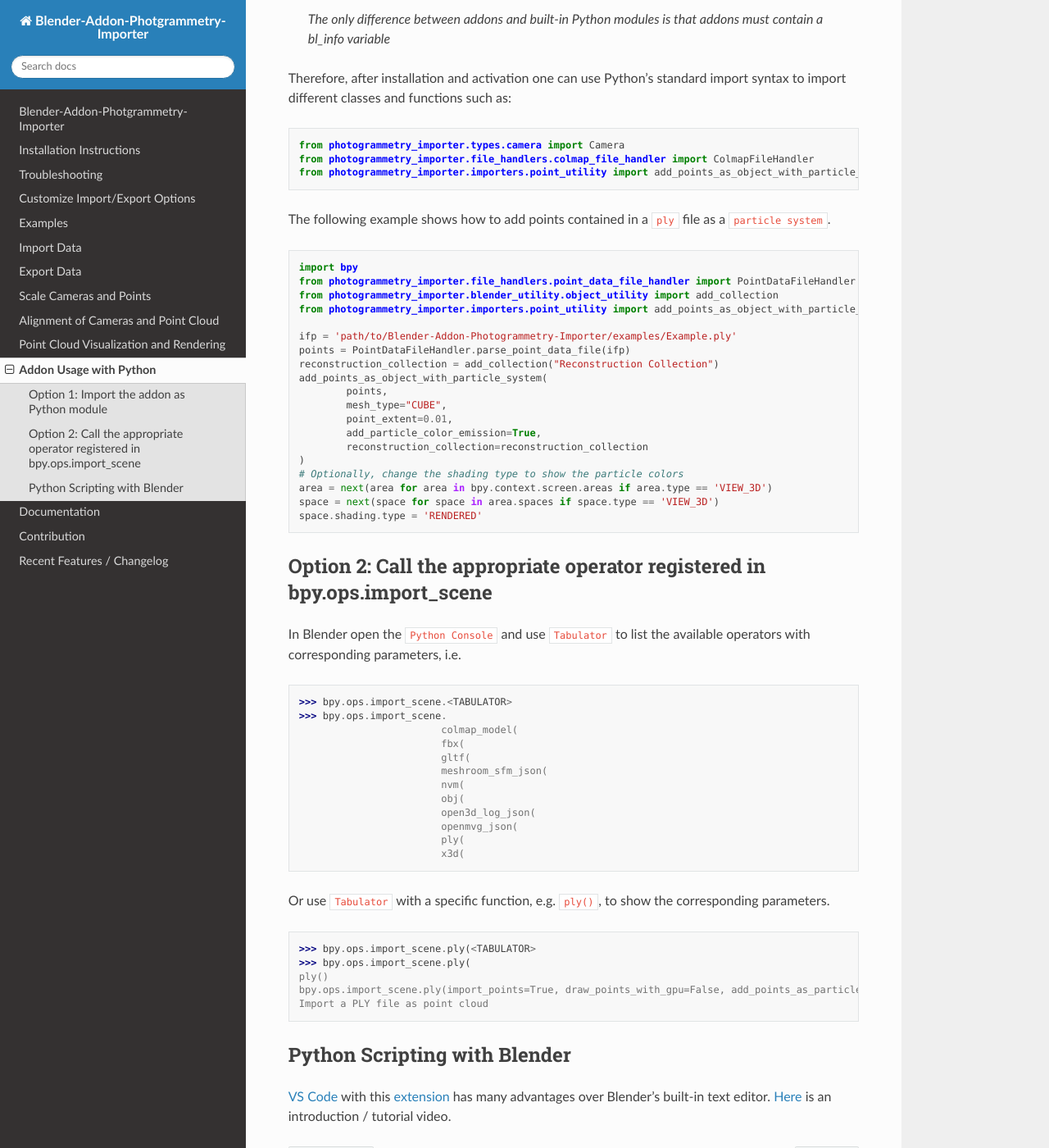
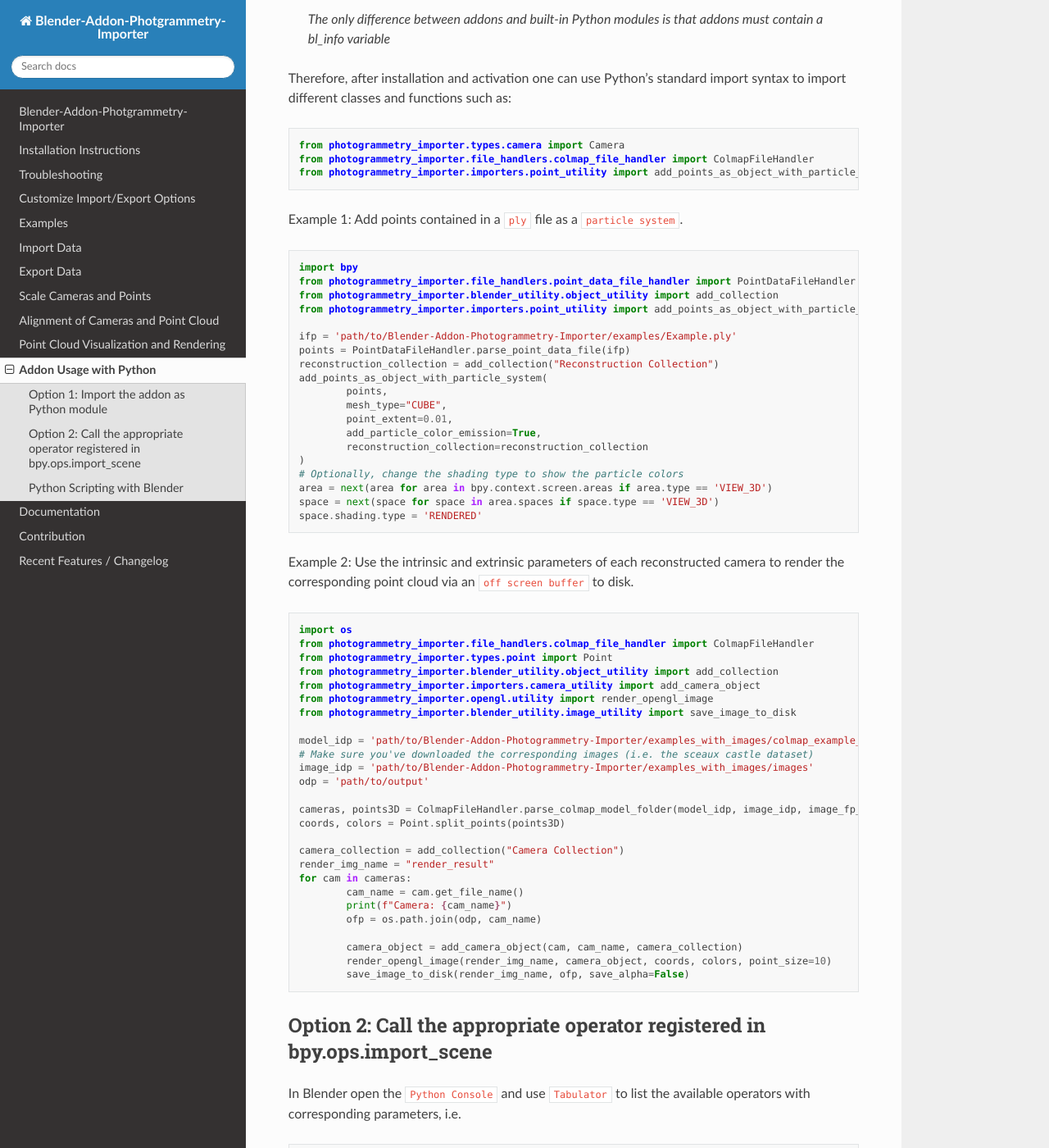
Before and after one commit to SBCV/Blender-Addon-Photogrammetry-Importer, a Sphinx documentation site: the page built from doc/sphinx/source/python.rst, in a window 1280 px wide and 1400 px high, scrolled down 396 px. Shown: the whole window at 82% size. Built offline with Sphinx 7.4.7 and the Read the Docs theme 2.0.0, drawn with Linux system fonts in a browser that asks for light colours; pages that are not in the unit, such as notebooks, are missing from menus.

Commit message:
Added 2 python api example

```diff
--- a/doc/sphinx/source/python.rst
+++ b/doc/sphinx/source/python.rst
@@ -20,7 +20,7 @@
         from photogrammetry_importer.file_handlers.colmap_file_handler import ColmapFileHandler
         from photogrammetry_importer.importers.point_utility import add_points_as_object_with_particle_system
 
-The following example shows how to add points contained in a :code:`ply` file as a :code:`particle system`. ::
+Example 1: Add points contained in a :code:`ply` file as a :code:`particle system`. ::
 
         import bpy
         from photogrammetry_importer.file_handlers.point_data_file_handler import PointDataFileHandler
@@ -41,6 +41,36 @@
         area = next(area for area in bpy.context.screen.areas if area.type == 'VIEW_3D')
         space = next(space for space in area.spaces if space.type == 'VIEW_3D')
         space.shading.type = 'RENDERED'
+
+Example 2: Use the intrinsic and extrinsic parameters of each reconstructed camera to render the corresponding point cloud via an :code:`off screen buffer` to disk. ::
+
+        import os
+        from photogrammetry_importer.file_handlers.colmap_file_handler import ColmapFileHandler
+        from photogrammetry_importer.types.point import Point
+        from photogrammetry_importer.blender_utility.object_utility import add_collection
+        from photogrammetry_importer.importers.camera_utility import add_camera_object
+        from photogrammetry_importer.opengl.utility import render_opengl_image
+        from photogrammetry_importer.blender_utility.image_utility import save_image_to_disk
+
+        model_idp = 'path/to/Blender-Addon-Photogrammetry-Importer/examples_with_images/colmap_example_model_bin'
+        # Make sure you've downloaded the corresponding images (i.e. the sceaux castle dataset)
+        image_idp = 'path/to/Blender-Addon-Photogrammetry-Importer/examples_with_images/images'
+        odp = 'path/to/output'
+
+        cameras, points3D = ColmapFileHandler.parse_colmap_model_folder(model_idp, image_idp, image_fp_type="NAME")
+        coords, colors = Point.split_points(points3D)
+
+        camera_collection = add_collection("Camera Collection")
+        render_img_name = "render_result"
+        for cam in cameras:
+                cam_name = cam.get_file_name()
+                print(f"Camera: {cam_name}")
+                ofp = os.path.join(odp, cam_name)
+
+                camera_object = add_camera_object(cam, cam_name, camera_collection)
+                render_opengl_image(render_img_name, camera_object, coords, colors, point_size=10)
+                save_image_to_disk(render_img_name, ofp, save_alpha=False)
+
 
 
 Option 2: Call the appropriate operator registered in bpy.ops.import_scene
```
